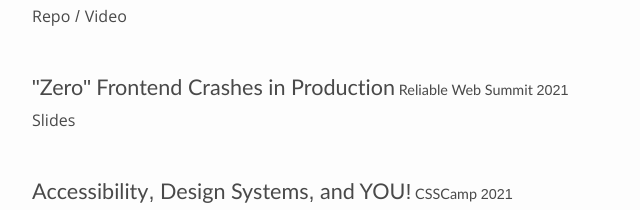
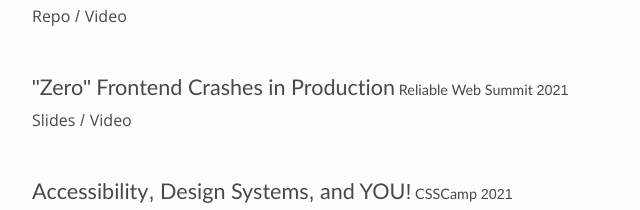
Before and after one commit to JoshuaKGoldberg/joshuakgoldberg-dot-com-old, a website: page src/index.html in a window 1280 px wide. Shown: the part 3539-3749 px from the top of the page, 68-708 px from the left. Drawn offline with Linux system fonts and the light colour scheme.

Commit message:
Zero video

```diff
--- a/src/index.html
+++ b/src/index.html
@@ -724,6 +724,15 @@
                 >
                   Slides
                 </a>
+                /
+                <a
+                  aria-label="Video: 'Zero' Frontend Crashes in Production"
+                  href="https://www.youtube.com/watch?v=dfLa5DWZdbY&t=41s&ab_channel=ng-conf"
+                  rel="noopener"
+                  target="_blank"
+                >
+                  Video
+                </a>
               </p>
             </li>
 
```
